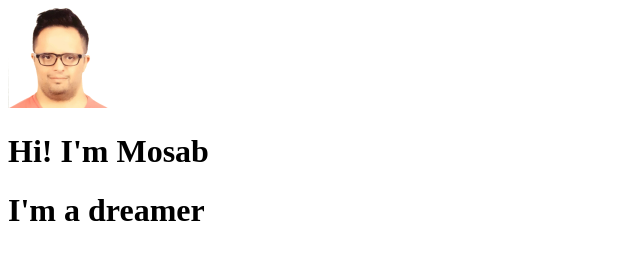
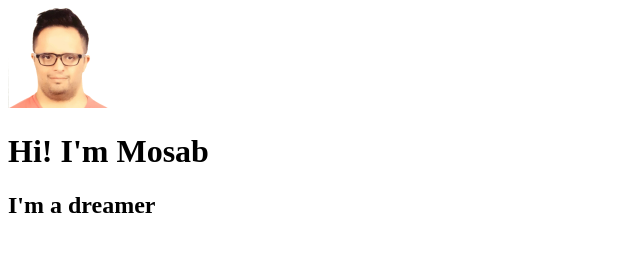
Before and after one commit to omarmansor/HTML-basic-website, a plain HTML site: page index.html in a window 1280 px wide. Shown: the whole page, without its empty margins (0-640 px from the left). Drawn offline with Linux system fonts and the light colour scheme.

Commit message:
Update index.html

```diff
--- a/index.html
+++ b/index.html
@@ -7,6 +7,6 @@
   <body>
     <img src="images\MOSAB.png" height="100" alt="Profile picture of Mosab">
     <h1>Hi! I'm Mosab</h1>
-    <h1>I'm a dreamer</h1>
+    <h2>I'm a dreamer</h2>
   </body>
 </html>
```
